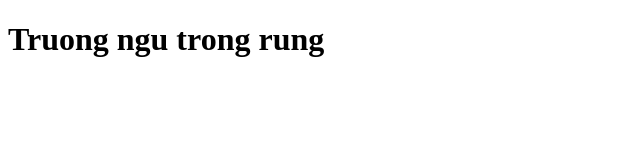
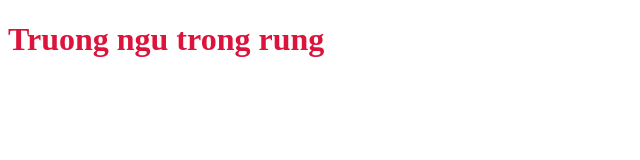
Before and after one commit to usernamecdb/huynhphucduy, a plain HTML site: page index.html in a window 1280 px wide. Shown: the whole page, without its empty margins (0-640 px from the left). Drawn offline with Linux system fonts and the light colour scheme.

Commit message:
no message

```diff
--- a/index.html
+++ b/index.html
@@ -7,6 +7,6 @@
     <title>Document</title>
 </head>
 <body>
-    <h1>Truong ngu trong rung</h1>
+    <h1 style="color:crimson">Truong ngu trong rung</h1>
 </body>
 </html>
```
Also changed, not shown: assets/img/palrt.png (added), assets/java/java.js (added), assets/style/syl.css (added), 1 other file.
